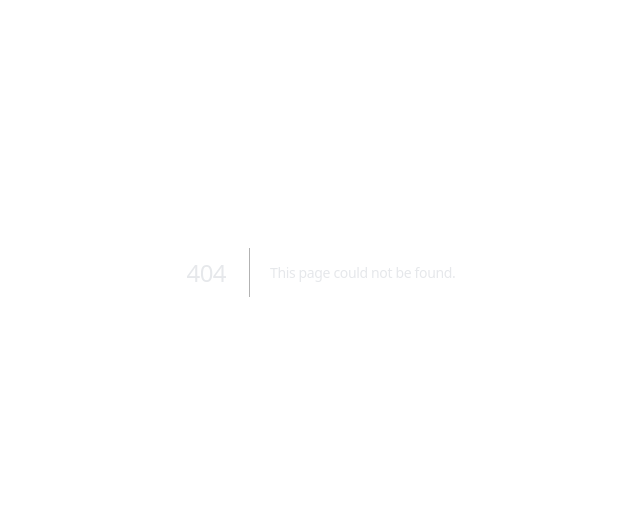
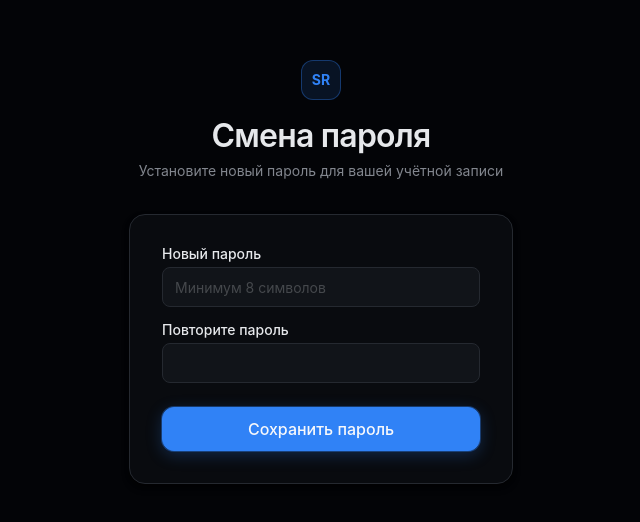
Before and after one commit to TeamChaika/reports, a Next.js app in the folder apps/web/: page /change-password in a window 1280 px wide. Before the commit this address had no page. Shown: the part 128-650 px from the top of the page, without its empty margins (319-959 px from the left). Built offline with nearby package versions, Linux system fonts and the light colour scheme.

Commit message:
feat: force password change on first login — must_change_password flag

```diff
--- /dev/null
+++ b/apps/web/src/app/(auth)/change-password/actions.ts
@@ -0,0 +1,25 @@
+'use server'
+
+import { redirect } from 'next/navigation'
+import { createClient, createAdminClient } from '@/lib/supabase/server'
+import { getUserOrRedirect } from '@/lib/auth'
+
+export async function changeMyPasswordAction(formData: FormData) {
+  const password = (formData.get('password') as string)?.trim()
+  const confirm = (formData.get('confirm') as string)?.trim()
+
+  if (!password || password.length < 8) redirect('/change-password?error=short')
+  if (password !== confirm) redirect('/change-password?error=mismatch')
+
+  const user = await getUserOrRedirect()
+  const supabase = await createClient()
+
+  const { error } = await supabase.auth.updateUser({ password })
+  if (error) redirect('/change-password?error=failed')
+
+  // Clear the must_change_password flag
+  const admin = createAdminClient()
+  await admin.from('profiles').update({ must_change_password: false }).eq('id', user.id)
+
+  redirect('/reports')
+}
--- /dev/null
+++ b/apps/web/src/app/(auth)/change-password/page.tsx
@@ -0,0 +1,91 @@
+import { changeMyPasswordAction } from './actions'
+
+export default async function ChangePasswordPage({
+  searchParams,
+}: {
+  searchParams: Promise<{ error?: string }>
+}) {
+  const { error } = await searchParams
+
+  const errorText =
+    error === 'short' ? 'Пароль должен содержать минимум 8 символов' :
+    error === 'mismatch' ? 'Пароли не совпадают' :
+    error === 'failed' ? 'Не удалось сменить пароль. Попробуйте ещё раз.' :
+    null
+
+  return (
+    <main
+      className="min-h-screen flex items-center justify-center p-4"
+      style={{ background: 'var(--color-bg)' }}
+    >
+      <div className="w-full max-w-sm">
+        <div className="flex flex-col items-center mb-8">
+          <div
+            className="flex items-center justify-center w-10 h-10 rounded-lg mb-4 font-bold text-sm"
+            style={{
+              background: 'var(--color-accent-subtle)',
+              border: '1px solid var(--color-accent-border)',
+              color: 'var(--color-accent)',
+            }}
+          >
+            SR
+          </div>
+          <h1 className="text-xl font-semibold tracking-tight" style={{ color: 'var(--color-text)' }}>
+            Смена пароля
+          </h1>
+          <p className="text-sm mt-1 text-center" style={{ color: 'var(--color-text-muted)' }}>
+            Установите новый пароль для вашей учётной записи
+          </p>
+        </div>
+
+        <div
+          className="rounded-xl p-8"
+          style={{
+            background: 'var(--color-surface)',
+            border: '1px solid var(--color-border)',
+            boxShadow: 'var(--shadow-md)',
+          }}
+        >
+          {errorText && (
+            <div className="alert alert-danger mb-5" role="alert">
+              {errorText}
+            </div>
+          )}
+
+          <form action={changeMyPasswordAction} className="flex flex-col gap-4">
+            <div className="form-group">
+              <label htmlFor="password" className="label">Новый пароль</label>
+              <input
+                id="password"
+                type="password"
+                name="password"
+                required
+                minLength={8}
+                autoComplete="new-password"
+                placeholder="Минимум 8 символов"
+                className="input"
+              />
+            </div>
+
+            <div className="form-group">
+              <label htmlFor="confirm" className="label">Повторите пароль</label>
+              <input
+                id="confirm"
+                type="password"
+                name="confirm"
+                required
+                minLength={8}
+                autoComplete="new-password"
+                className="input"
+              />
+            </div>
+
+            <button type="submit" className="btn btn-primary btn--block btn--lg mt-2">
+              Сохранить пароль
+            </button>
+          </form>
+        </div>
+      </div>
+    </main>
+  )
+}
--- a/apps/web/src/app/(founder)/employees/actions.ts
+++ b/apps/web/src/app/(founder)/employees/actions.ts
@@ -64,7 +64,7 @@ export async function createEmployeeAction(
 
   const { error: profileError } = await adminClient
     .from('profiles')
-    .upsert({ id: userId, full_name, role, is_active: true })
+    .upsert({ id: userId, full_name, role, is_active: true, must_change_password: true })
 
   if (profileError) {
     await adminClient.auth.admin.deleteUser(userId)
--- a/apps/web/src/middleware.ts
+++ b/apps/web/src/middleware.ts
@@ -4,21 +4,20 @@ import { NextResponse, type NextRequest } from 'next/server'
 // Hostname → allowed path prefixes + post-auth redirect
 const DOMAIN_CONFIG: Record<string, { allowed: string[]; home: string }> = {
   'reports.chaika.team': {
-    allowed: ['/reports', '/login', '/auth'],
+    allowed: ['/reports', '/login', '/auth', '/change-password'],
     home: '/reports',
   },
   'office.chaika.team': {
-    allowed: ['/expenses', '/login', '/auth'],
+    allowed: ['/expenses', '/login', '/auth', '/change-password'],
     home: '/expenses',
   },
   'dashboard.chaika.team': {
-    allowed: ['/dashboard', '/employees', '/establishments', '/login', '/auth'],
+    allowed: ['/dashboard', '/employees', '/establishments', '/login', '/auth', '/change-password'],
     home: '/dashboard',
   },
 }
 
 function getDomainConfig(request: NextRequest) {
-  // Prefer x-forwarded-host (set by Timeweb reverse proxy) over the raw hostname
   const forwarded = request.headers.get('x-forwarded-host')
   const raw = forwarded ?? request.nextUrl.hostname
   const host = raw.split(':')[0] ?? raw
@@ -45,11 +44,11 @@ export async function middleware(request: NextRequest) {
     },
   )
 
-  // Refresh session — required for SSR auth to work correctly
   const { data: { user } } = await supabase.auth.getUser()
 
   const { pathname } = request.nextUrl
   const isAuth = pathname.startsWith('/login') || pathname.startsWith('/auth')
+  const isChangePassword = pathname.startsWith('/change-password')
 
   if (!user && !isAuth) {
     const url = request.nextUrl.clone()
@@ -61,12 +60,26 @@ export async function middleware(request: NextRequest) {
 
   if (user && isAuth) {
     const url = request.nextUrl.clone()
-    // Redirect to the domain's home, or /reports as fallback
     url.pathname = domainCfg?.home ?? '/reports'
     return NextResponse.redirect(url)
   }
 
-  // Enforce domain isolation: redirect to domain home if accessing wrong path
+  // Check must_change_password flag — redirect to change-password page
+  if (user && !isChangePassword) {
+    const { data: profile } = await supabase
+      .from('profiles')
+      .select('must_change_password')
+      .eq('id', user.id)
+      .single()
+
+    if (profile?.must_change_password) {
+      const url = request.nextUrl.clone()
+      url.pathname = '/change-password'
+      return NextResponse.redirect(url)
+    }
+  }
+
+  // Enforce domain isolation
   if (domainCfg && !domainCfg.allowed.some(p => pathname.startsWith(p))) {
     const url = request.nextUrl.clone()
     url.pathname = domainCfg.home
```
Also changed, not shown: 1 other file (tests, documents, lock files or other folders).
